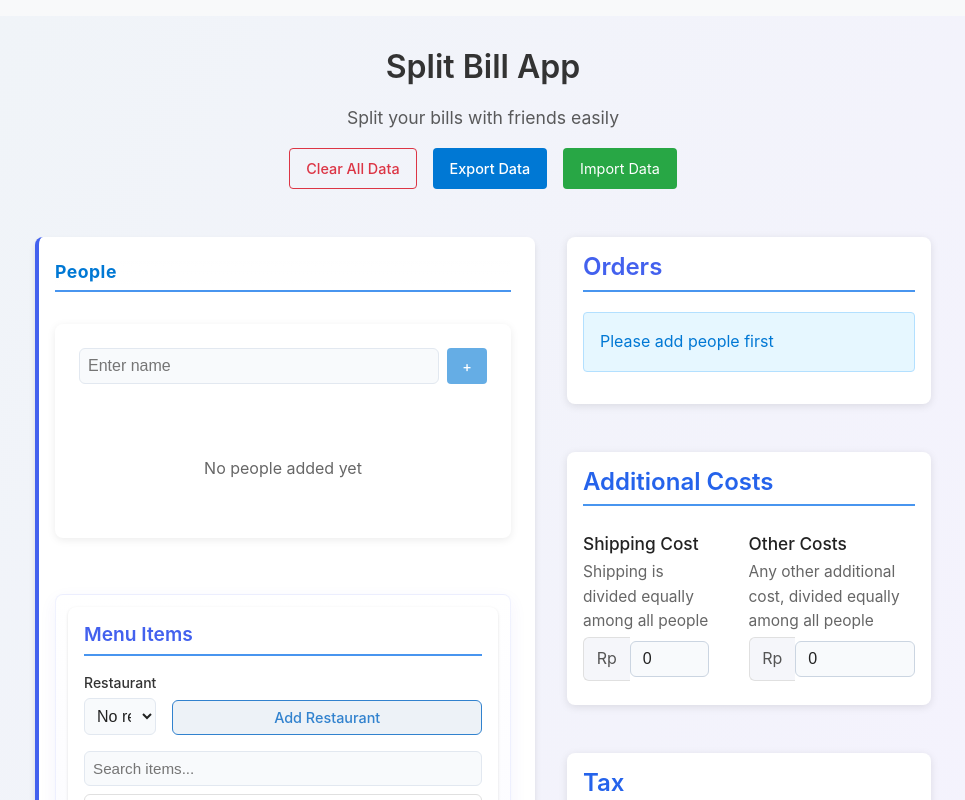
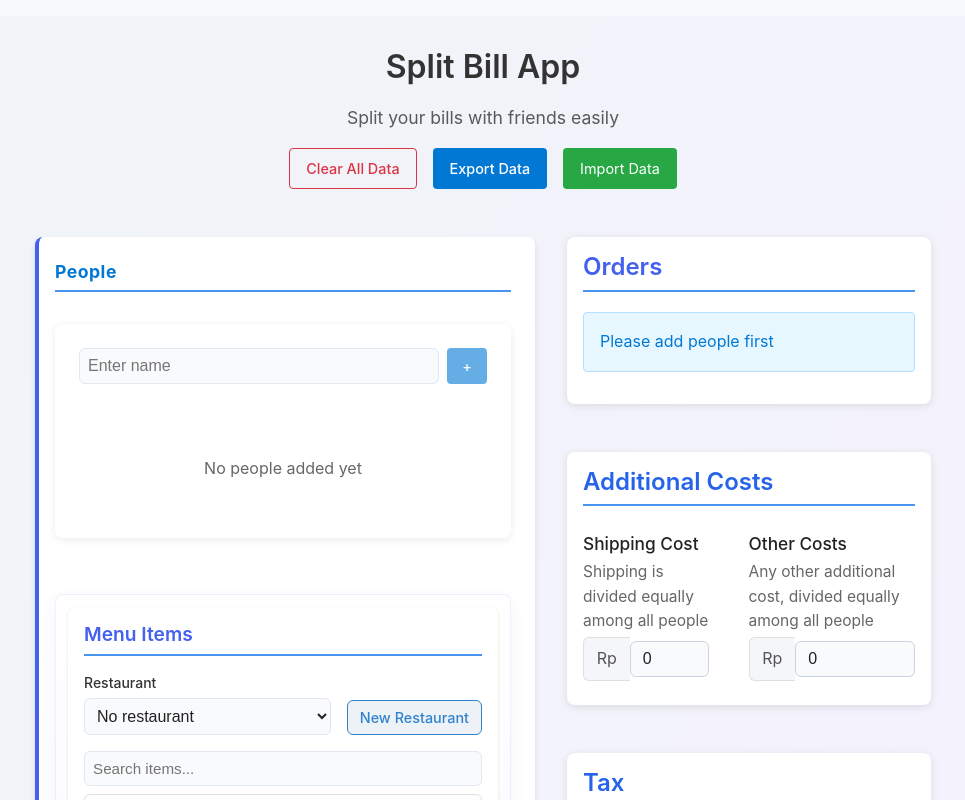
Before and after one commit to hilmanfitriana19/split-bill, a React (Vite) app: page / in a window 1280 px wide. Shown: the top 800 px of the page, without its empty margins (157-1122 px from the left). Built offline with nearby package versions, Linux system fonts and the light colour scheme.

Commit message:
chore : fix menu items

```diff
--- a/src/components/MenuManager.jsx
+++ b/src/components/MenuManager.jsx
@@ -89,13 +89,29 @@ const MenuManager = ({ menuItems, addMenuItem, removeMenuItem, restaurants, addR
 
   {/* Restaurant select for menu item */}
       <div style={{ marginBottom: '1em', display: 'flex', gap: '1em', alignItems: 'flex-end' }}>
-        <div style={{ flex: 1 }}>
-          <label htmlFor="item-restaurant" style={{ fontSize: '0.875rem', fontWeight: '500', display: 'block', marginBottom: '0.25rem' }}>Restaurant</label>
+      {/* Bagian Select Restaurant lebih besar */}
+      <div style={{ flex: 4 }}>
+        <label
+          htmlFor="item-restaurant"
+          style={{
+            fontSize: '0.875rem',
+            fontWeight: '500',
+            display: 'block',
+            marginBottom: '0.25rem'
+          }}
+        >
+          Restaurant
+        </label>
         <select
           id="item-restaurant"
           value={selectedRestaurantId}
           onChange={e => setSelectedRestaurantId(e.target.value)}
-            style={{ width: '100%', padding: '0.5rem', border: '1px solid #e2e8f0', borderRadius: '0.375rem' }}
+          style={{
+            width: '100%',
+            padding: '0.5rem',
+            border: '1px solid #e2e8f0',
+            borderRadius: '0.375rem'
+          }}
           required
         >
           {restaurants.length === 0 && <option value="" disabled>No restaurant</option>}
@@ -104,12 +120,24 @@ const MenuManager = ({ menuItems, addMenuItem, removeMenuItem, restaurants, addR
           ))}
         </select>
       </div>
+
+      {/* Button New Restaurant lebih kecil */}
       <button
         type="button"
         onClick={() => setShowAddRestaurant(v => !v)}
-          style={{ background: '#EDF2F7', color: '#3182CE', border: '1px solid #3182CE', borderRadius: '0.375rem', cursor: 'pointer', fontWeight: 500 }}
+        style={{
+          flex: 1,
+          background: '#EDF2F7',
+          color: '#3182CE',
+          border: '1px solid #3182CE',
+          borderRadius: '0.375rem',
+          cursor: 'pointer',
+          fontWeight: 500,
+          padding: '0.5rem 0.75rem',
+          whiteSpace: 'nowrap' // biar nggak pecah ke bawah
+        }}
       >
-          {showAddRestaurant ? 'Cancel' : 'Add Restaurant'}
+        {showAddRestaurant ? 'Cancel' : 'New Restaurant'}
       </button>
     </div>
 
@@ -128,7 +156,7 @@ const MenuManager = ({ menuItems, addMenuItem, removeMenuItem, restaurants, addR
       {/* Add Restaurant (optional, collapsible) */}
       {showAddRestaurant && (
         <form onSubmit={handleAddRestaurant} style={{ marginBottom: '1em', alignItems: 'flex-end' }}>
-          <div>
+          <div style={{ marginBottom: '1rem' }}>
             <label htmlFor="restaurant-name" style={{ fontSize: '0.875rem', fontWeight: '500', display: 'block', marginBottom: '0.25rem' }}>Add Restaurant</label>
             <input
               id="restaurant-name"
```
Lines whose indentation alone changed are shown as unchanged.
